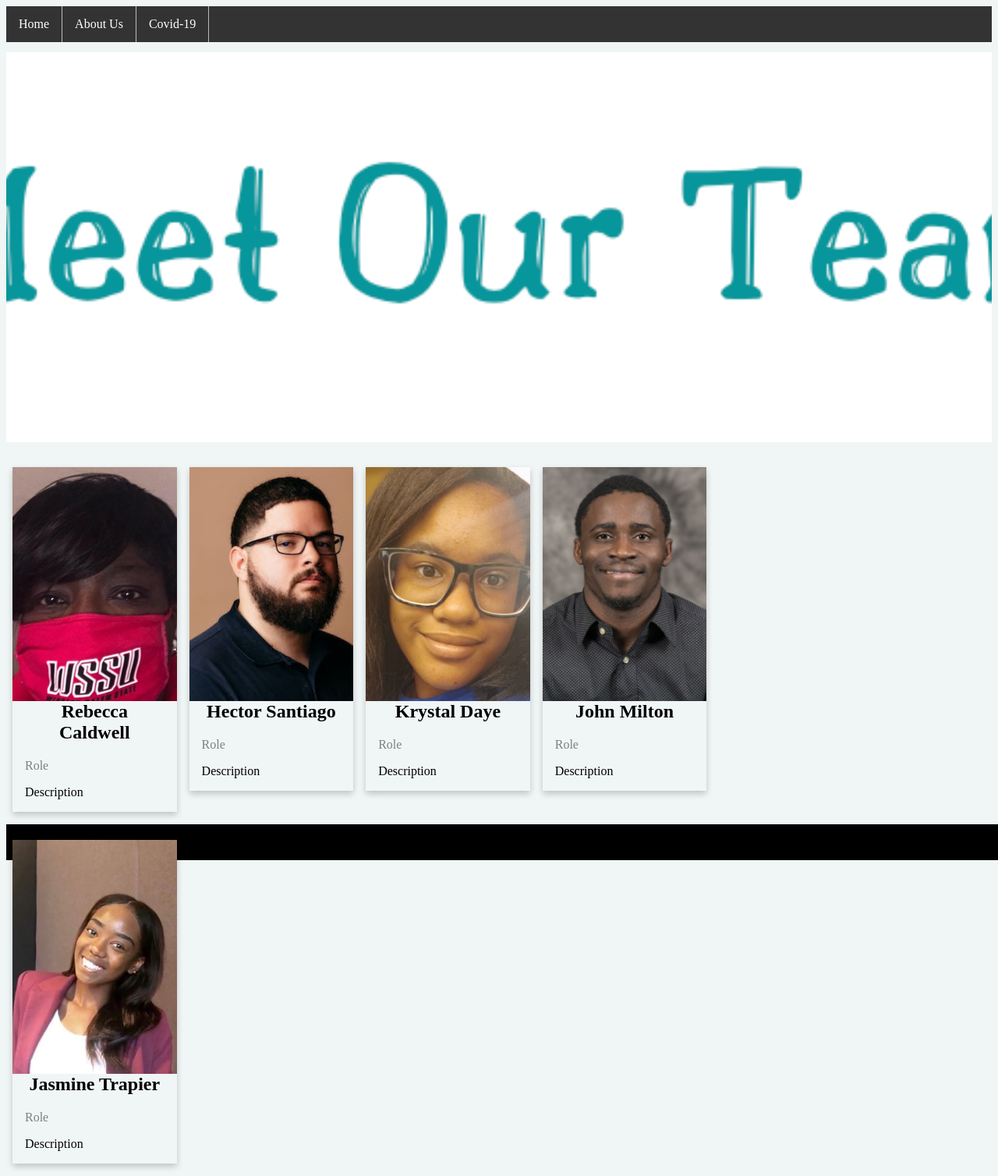
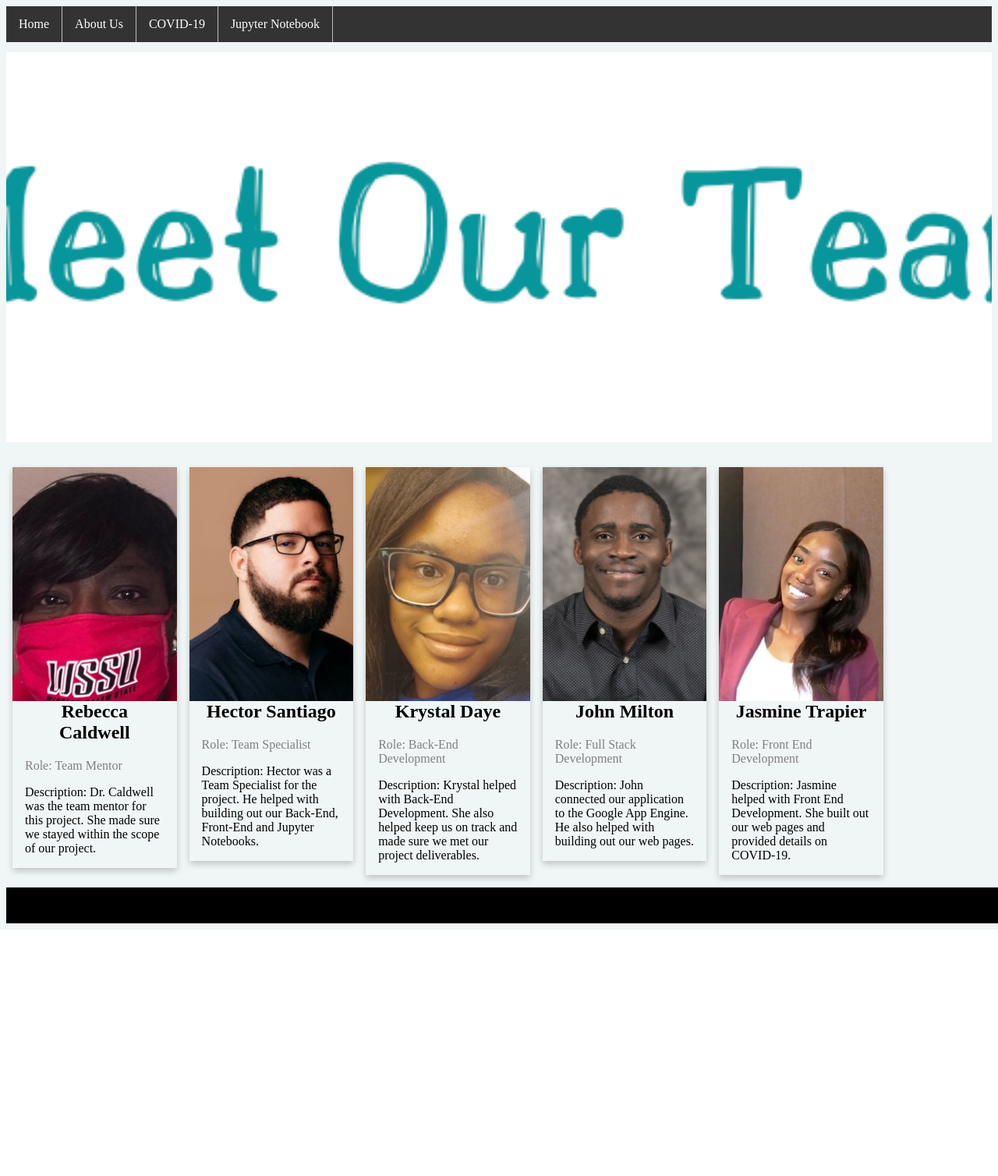
Before and after one commit to hectorsantiago5/SC20_covid_projection, a Flask app: page /aboutus in a window 1280 px wide. Shown: the whole page at 78% size. After the commit the page ends 1192 px from the top, so only its background shows below. Run offline with Flask 2, Linux system fonts and the light colour scheme; parts of the project's set-up code (start-up, migrations or seed data) failed here and were passed over.

Commit message:
* Fixed issue in aboutus.html * Added roles and description data in aboutus.html * Added a nav bar button and link to the google colab notebook * Added a return to homepage functionality in our jupyter notebook

```diff
--- a/main.py
+++ b/main.py
@@ -12,6 +12,9 @@ s = pd.read_csv(url)
 
 url2 = "https://raw.githubusercontent.com/nytimes/covid-19-data/master/us-counties.csv"
 c = pd.read_csv(url2)
+
+url3 = "https://raw.githubusercontent.com/nytimes/covid-19-data/master/us.csv"
+us = pd.read_csv(url2)
 
 
 # Function to connect our home HTML file
--- a/templates/aboutus.html
+++ b/templates/aboutus.html
@@ -12,7 +12,8 @@
 <ul>
   <li><a href="http://localhost:8000/">Home</a></li>
   <li><a href="http://localhost:8000/aboutus">About Us</a></li>
-  <li><a href="http://localhost:8000/covid">Covid-19</a></li>
+  <li><a href="http://localhost:8000/covid">COVID-19</a></li>
+  <li><a href="https://colab.research.google.com/drive/1U4vdX2hlBfNe9804orRi0YGKJTaddS47?usp=sharing">Jupyter Notebook</a></li>
 </ul>
 <!--end of nav bar-->
 
@@ -27,8 +28,9 @@
       <img src="../static/caldwell.png" alt="Caldwell" style="width:100%">
       <div class="container">
         <h2>Rebecca Caldwell</h2>
-        <p class="title">Role</p>
-        <p>Description</p>
+        <p class="title">Role: Team Mentor</p>
+        <p>Description:
+        Dr. Caldwell was the team mentor for this project. She made sure we stayed within the scope of our project.</p>
       </div>
     </div>
   </div>
@@ -38,8 +40,8 @@
       <img src="../static/hector.png" alt="Hector" style="width:100%">
       <div class="container">
         <h2>Hector Santiago</h2>
-        <p class="title">Role</p>
-        <p>Description</p>
+        <p class="title">Role: Team Specialist</p>
+        <p>Description: Hector was a Team Specialist for the project. He helped with building out our Back-End, Front-End and Jupyter Notebooks. </p>
       </div>
     </div>
   </div>
@@ -49,8 +51,9 @@
       <img src="../static/krystal.png" alt="Krystal" style="width:100%">
       <div class="container">
         <h2>Krystal Daye</h2>
-        <p class="title">Role</p>
-        <p>Description</p>
+        <p class="title">Role: Back-End Development</p>
+        <p>Description:
+        Krystal helped with Back-End Development. She also helped keep us on track and made sure we met our project deliverables.</p>
       </div>
     </div>
   </div>
@@ -60,20 +63,21 @@
       <img src="../static/john.png" alt="John" style="width:100%">
       <div class="container">
         <h2>John Milton</h2>
-        <p class="title">Role</p>
-        <p>Description</p>
+        <p class="title">Role: Full Stack Development </p>
+        <p>Description:
+        John connected our application to the Google App Engine. He also helped with building out our web pages. </p>
       </div>
     </div>
   </div>
-</div>
 
 <div class="column">
     <div class="card">
       <img src="../static/jas.jpg" alt="Jasmine" style="width:100%">
       <div class="container">
         <h2>Jasmine Trapier</h2>
-        <p class="title">Role</p>
-        <p>Description</p>
+        <p class="title">Role: Front End Development</p>
+        <p>Description:
+        Jasmine helped with Front End Development. She built out our web pages and provided details on COVID-19.</p>
       </div>
     </div>
   </div>
--- a/templates/covid.html
+++ b/templates/covid.html
@@ -19,7 +19,8 @@
 <ul>
   <li><a href="http://localhost:8000/">Home</a></li>
   <li><a href="http://localhost:8000/aboutus">About Us</a></li>
-  <li><a href="http://localhost:8000/covid">Covid-19</a></li>
+  <li><a href="http://localhost:8000/covid">COVID-19</a></li>
+  <li><a href="https://colab.research.google.com/drive/1U4vdX2hlBfNe9804orRi0YGKJTaddS47?usp=sharing">Jupyter Notebook</a></li>
 </ul>
 <!--end of nav bar-->
 
--- a/templates/index.html
+++ b/templates/index.html
@@ -36,7 +36,8 @@
 	<ul>
   <li><a href="http://localhost:8000/">Home</a></li>
   <li><a href="http://localhost:8000/aboutus">About Us</a></li>
-  <li><a href="http://localhost:8000/covid">Covid-19</a></li>
+  <li><a href="http://localhost:8000/covid">COVID-19</a></li>
+  <li><a href="https://colab.research.google.com/drive/1U4vdX2hlBfNe9804orRi0YGKJTaddS47?usp=sharing">Jupyter Notebook</a></li>
 </ul>
 <!--end of nav bar-->
 	<!--	beginning of address div-->
```
Also changed, not shown: 1 other file.
